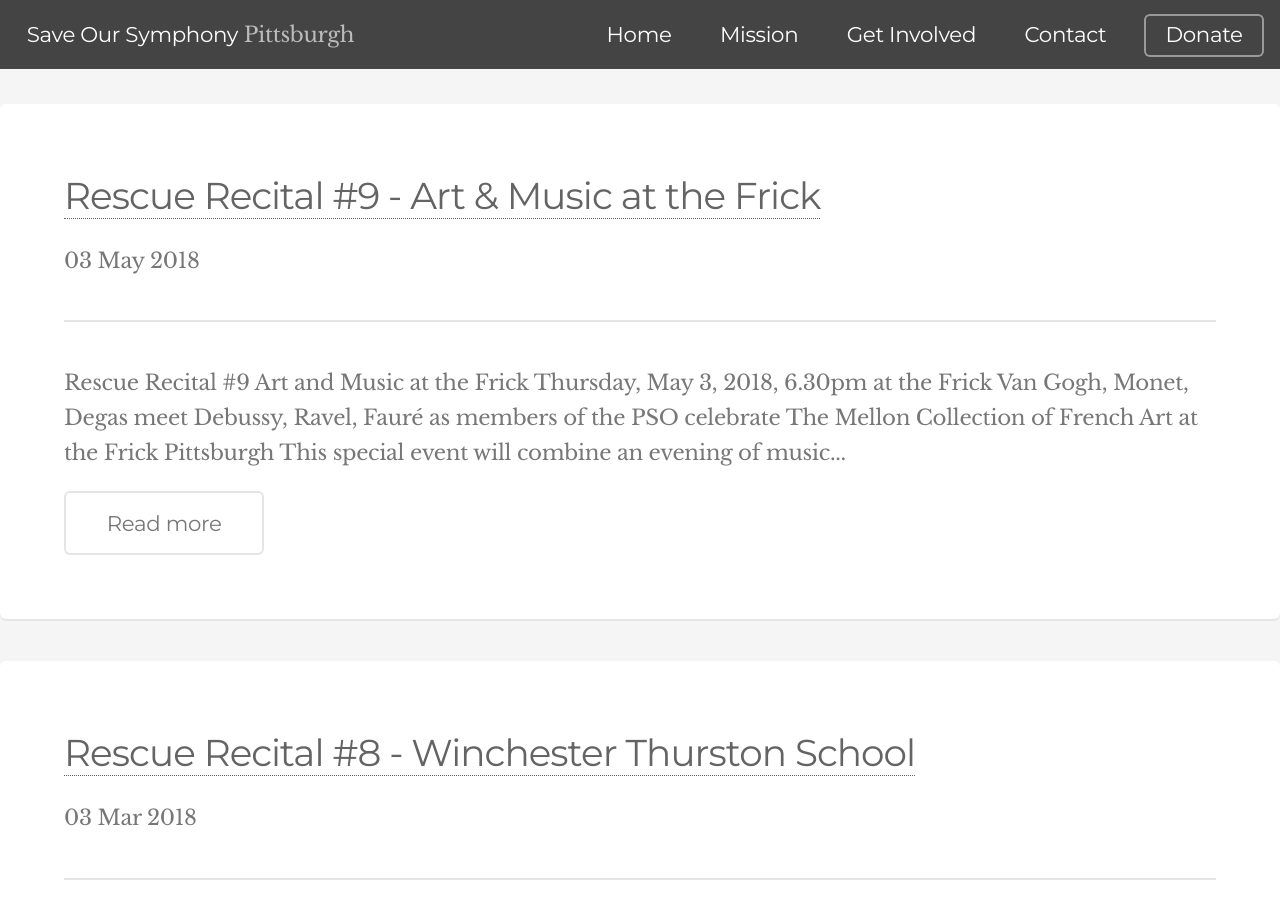
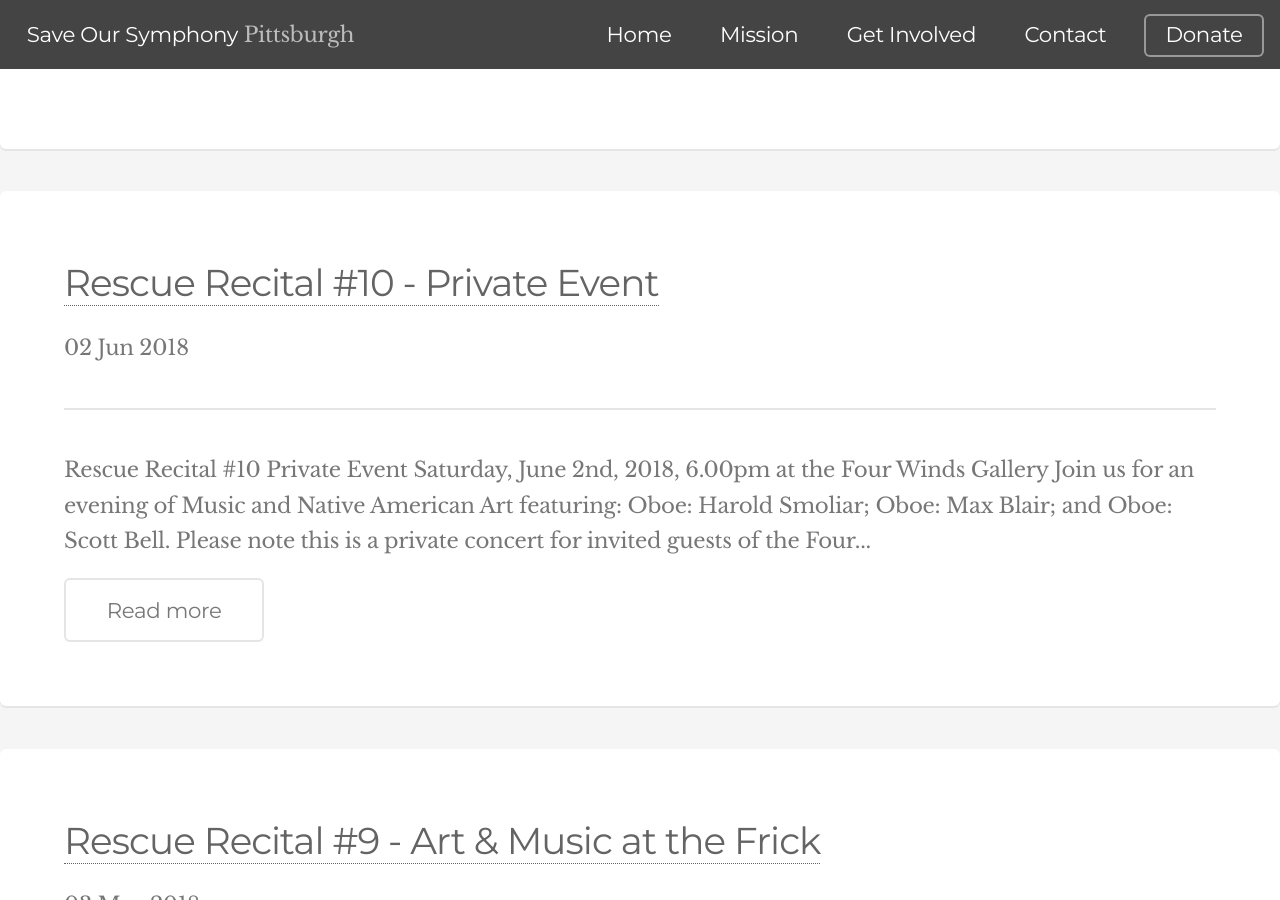
Before and after one commit to daraghbyrne/sospittsburgh, a Jekyll site: the page built from rescuerecitals.html, in a window 1280 px wide and 900 px high, scrolled down 664 px. Built offline with Jekyll 4.4.1, drawn with Linux system fonts in a browser that asks for light colours; nearby versions of some CDN libraries; some of the changed text lies outside the part shown.

Commit message:
fixed date issue on rr10

```diff
--- a/_config.yml
+++ b/_config.yml
@@ -23,7 +23,7 @@ github_username:  sospittsburgh
 
 paginate: 10
 
-#future: true
+future: true
 
 
 # Build settings
--- a/_posts/events/2018-06-02-recital-four-winds.markdown
+++ b/_posts/events/2018-06-02-recital-four-winds.markdown
@@ -1,7 +1,7 @@
 ---
 layout: post
 title:  "Rescue Recital #10 - Private Event"
-date:   2017-06-02 18:00:00 -0400
+date:   2018-06-02 18:00:00 -0400
 categories: event events
 description: "An evening of Music and Native American Art featuring PSO Musicians Harold Smoliar, Max Blair and Scott Bell (oboes)"
 ---
--- a/rescuerecitals.html
+++ b/rescuerecitals.html
@@ -11,6 +11,7 @@ layout: default
 		<p>Rescue Recitals are an in-home or small venue concert where you get to experience world class music and the musicians of the Pittsburgh Symphony Orchestra up close. </p>
 
 		<br />
+		<hr />
 		<br />
 		<h2>Upcoming Rescue Recitals</h2>
 
```
